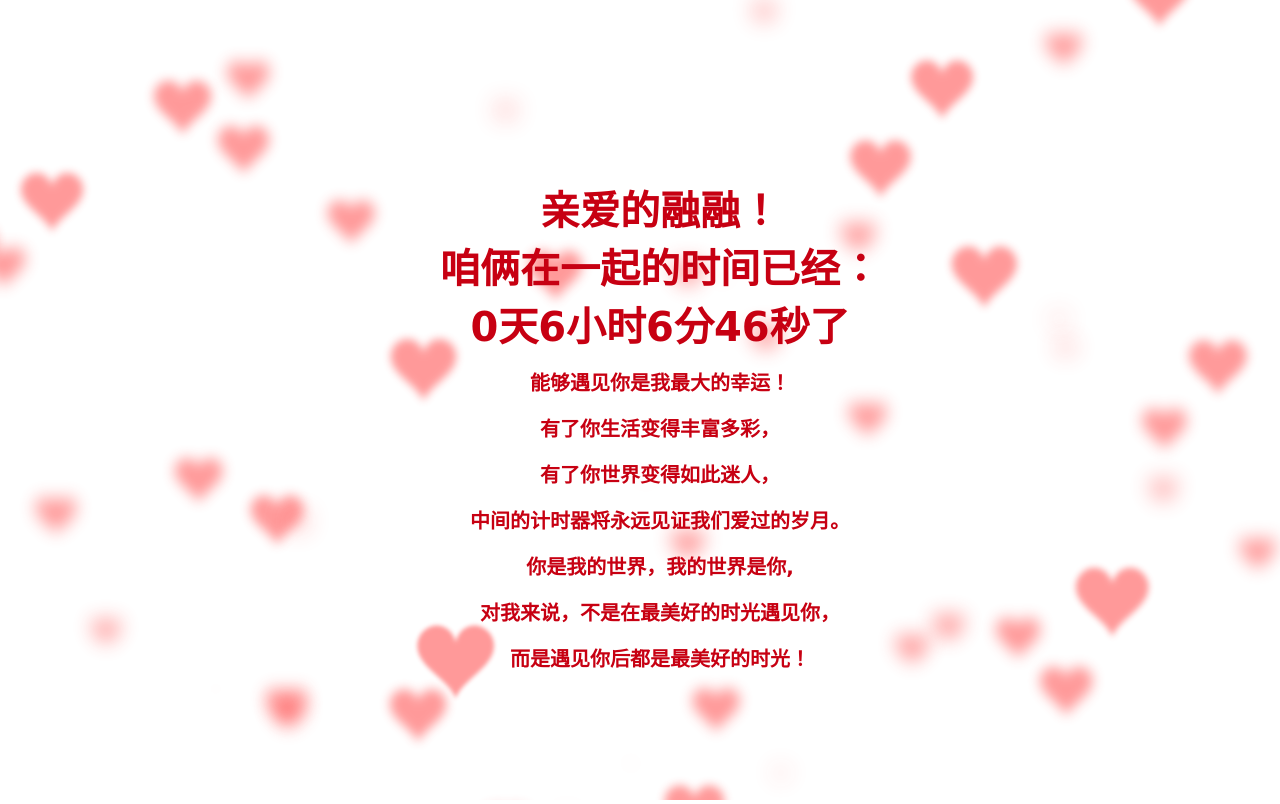
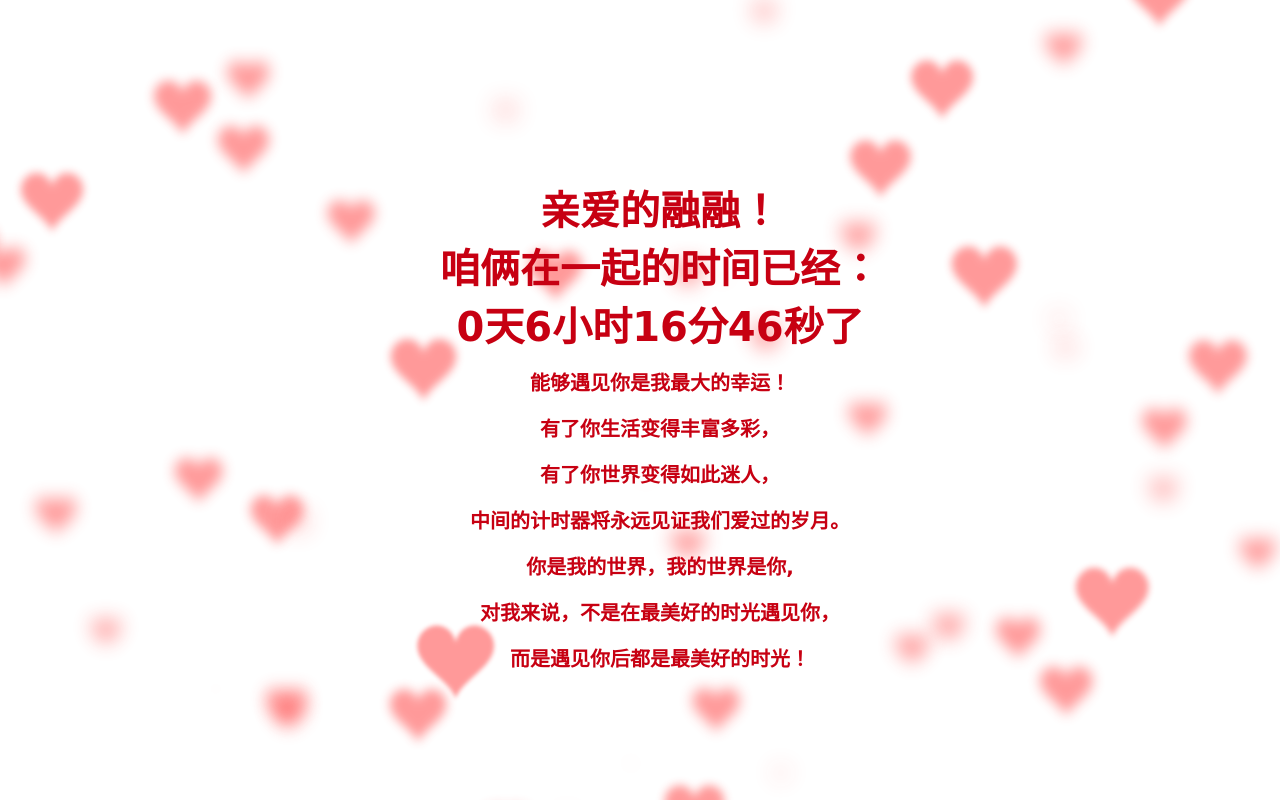
Before and after one commit to 2012952877/love_rong, a plain HTML site: page index.html in a window 1280 px wide. Drawn offline with Linux system fonts and the light colour scheme.

Commit message:
update index.html

```diff
--- a/index.html
+++ b/index.html
@@ -135,35 +135,30 @@ requestAnimationFrame(render);
 
 window.onload=function starttime(){
         time(h1,'2024,2,3,10,40');     // 在一起的时间
-        ptimer = setTimeout(starttime,1000); // 添加计时器
+        setInterval(function(){ time(h1,'2024,2,3,10,40') }, 1000); // 添加计时器
 }
 
-window.onload=function starttime(){
-        time(h1,'2024,2,3,10,30');     // 在一起的时间，这里 10 是小时，30 是分钟
-        ptimer = setTimeout(starttime,1000); // 添加计时器
-}
+function time(obj, futimg){
+        var futimgSplit = futimg.split(",");
+        var future = new Date(futimgSplit[0], futimgSplit[1]-1, futimgSplit[2], futimgSplit[3], futimgSplit[4]);
+        var now = new Date();
+        var difference = future - now;
+        if (difference < 0) {
+            difference = -difference;  //取正数
+        }
+        var daysDifference = Math.floor(difference/1000/60/60/24);
+        difference -= daysDifference*1000*60*60*24
+        var hoursDifference = Math.floor(difference/1000/60/60);
+        difference -= hoursDifference*1000*60*60
+        var minutesDifference = Math.floor(difference/1000/60);
+        difference -= minutesDifference*1000*60
+        var secondsDifference = Math.floor(difference/1000);
 
-function time(obj,futimg){
-        var futimgSplit = futimg.split(",");
-        var year = futimgSplit[0];
-        var month = futimgSplit[1] - 1; // JavaScript 月份是从 0 开始的
-        var day = futimgSplit[2];
-        var hour = futimgSplit[3] ? futimgSplit[3] : 0;
-        var minute = futimgSplit[4] ? futimgSplit[4] : 0;
-
-        var nowtime = new Date().getTime(); // 现在时间转换为时间戳
-        var futruetime = new Date(year, month, day, hour, minute).getTime(); // 未来时间转换为时间戳
-        var msec = futruetime - nowtime; // 毫秒 未来时间-现在时间
-        var time = (msec/1000);  // 毫秒/1000
-        var day = parseInt(time/86400); // 天  24*60*60*1000
-        var hour = parseInt(time/3600)%24;    // 小时 60*60 总小时数-过去的小时数=现在的小时数
-        var minute = parseInt(time%3600/60); // 分 -(day*24) 以60秒为一整份 取余 剩下秒数 秒数/60 就是分钟数
-        var second = parseInt(time%60);  // 以60秒为一整份 取余 剩下秒数
-
-        obj.innerHTML="亲爱的融融！<br>咱俩在一起的时间已经：<br>"+day+"天"+hour+"小时"+minute+"分"+second+"秒"+"了<br><span>能够遇见你是我最大的幸运！<br>有了你生活变得丰富多彩，<br>有了你世界变得如此迷人，<br>中间的计时器将永远见证我们爱过的岁月。<br>你是我的世界，我的世界是你,<br>对我来说，不是在最美好的时光遇见你，<br>而是遇见你后都是最美好的时光！</span>"
+        obj.innerHTML="亲爱的融融！<br>咱俩在一起的时间已经：<br>"+daysDifference+"天"+hoursDifference+"小时"+minutesDifference+"分"+secondsDifference+"秒"+"了<br><span>能够遇见你是我最大的幸运！<br>有了你生活变得丰富多彩，<br>有了你世界变得如此迷人，<br>中间的计时器将永远见证我们爱过的岁月。<br>你是我的世界，我的世界是你,<br>对我来说，不是在最美好的时光遇见你，<br>而是遇见你后都是最美好的时光！</span>"
 
         return true;
     }
+
 
 </script>
 
```
Also changed, not shown: 1 other file.
